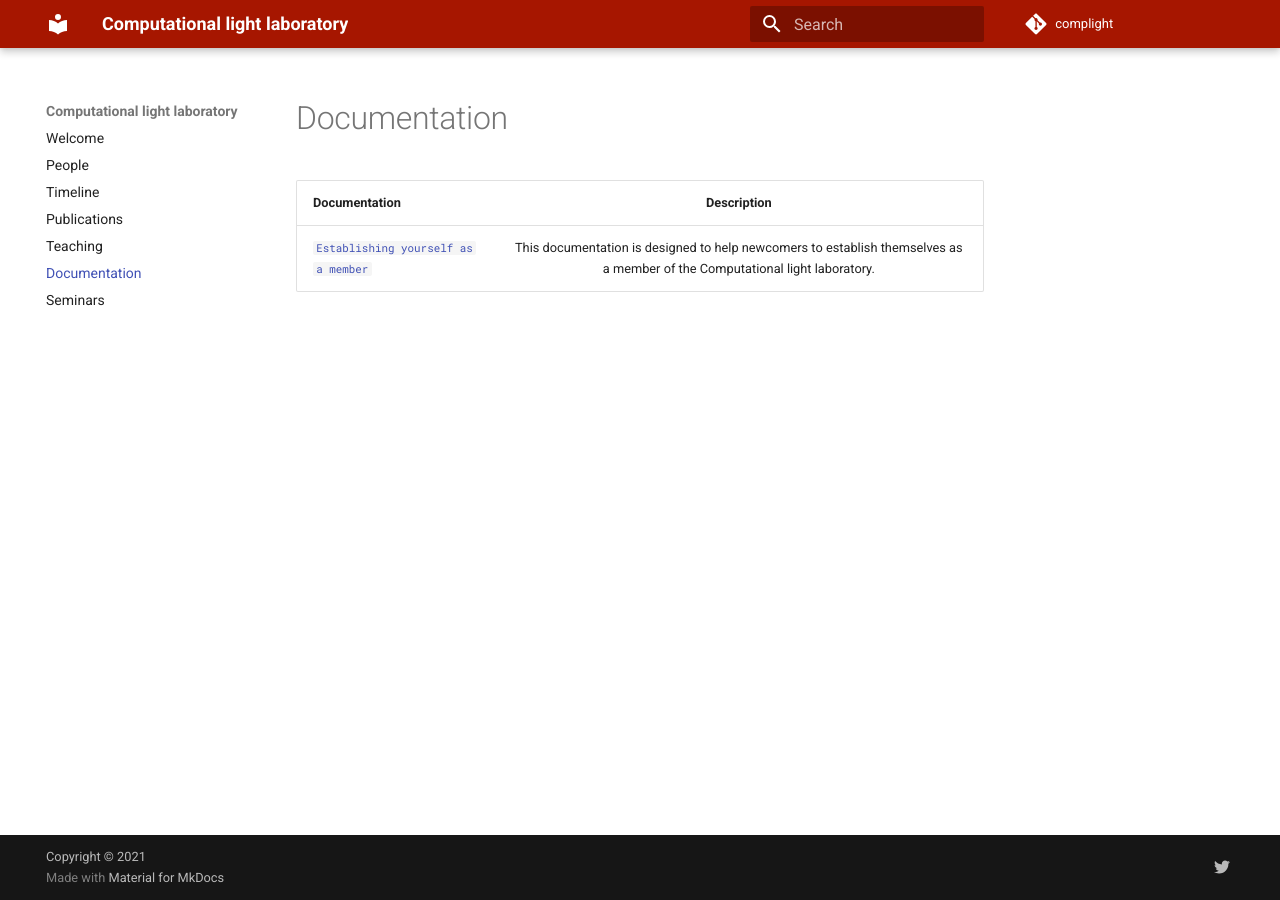
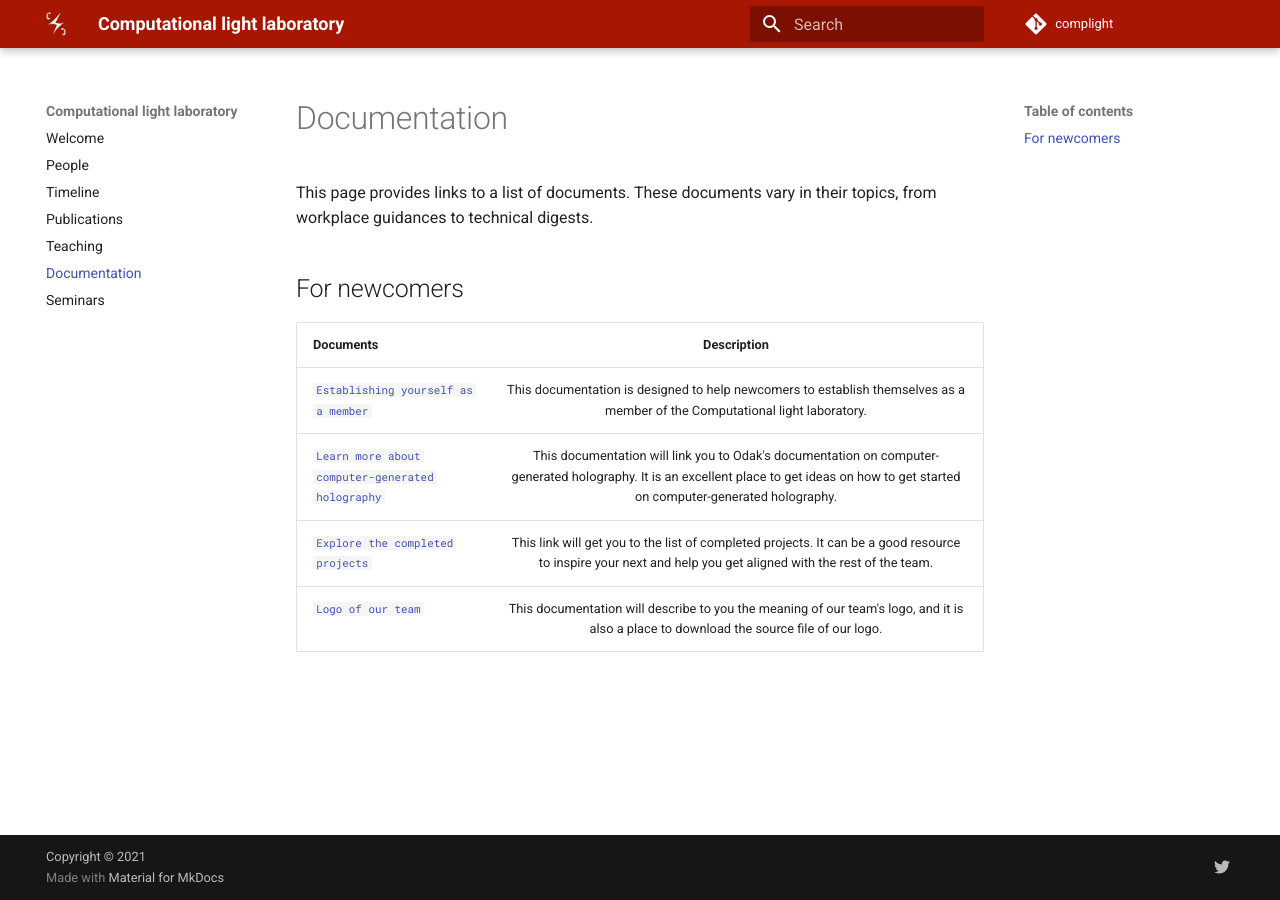
Before and after one commit to complight/complight.github.io, an MkDocs documentation site: the page built from docs/documentation.md, in a window 1280 px wide. Built offline with MkDocs 1.6.1 and Material for MkDocs 9.7.7, drawn with Linux system fonts in a browser that asks for light colours.

Commit message:
A major update.

```diff
--- a/docs/documentation.md
+++ b/docs/documentation.md
@@ -1,4 +1,11 @@
+# Documentation
+This page provides links to a list of documents.
+These documents vary in their topics, from workplace guidances to technical digests.
 
-| Documentation | Description   |
+## For newcomers
+| Documents | Description   |
 | ------------- |:-------------:|
 | [`Establishing yourself as a member`](documentation/getting_started.md) | This documentation is designed to help newcomers to establish themselves as a member of the Computational light laboratory. |
+| [`Learn more about computer-generated holography`](https://kunguz.github.io/odak/cgh/) | This documentation will link you to Odak's documentation on computer-generated holography. It is an excellent place to get ideas on how to get started on computer-generated holography. |
+| [`Explore the completed projects`](publications.md) | This link will get you to the list of completed projects. It can be a good resource to inspire your next and help you get aligned with the rest of the team. |
+| [`Logo of our team`](documentation/logo.md) | This documentation will describe to you the meaning of our team's logo, and it is also a place to download the source file of our logo. |
--- a/mkdocs.yml
+++ b/mkdocs.yml
@@ -20,6 +20,7 @@ nav:
 
 theme:
     name: material
+    logo: logo/logo.png
     theme:
         features:
             - navigation.instant
@@ -36,6 +37,9 @@ plugins:
 markdown_extensions:
    - pymdownx.arithmatex:
        generic: true
+   - pymdownx.emoji:
+       emoji_index: !!python/name:materialx.emoji.twemoji
+       emoji_generator: !!python/name:materialx.emoji.to_svg
 extra_javascript:
   - 'javascripts/config.js'
   - 'https://polyfill.io/v3/polyfill.min.js?features=es6'
```
Also changed, not shown: docs/people.md (+32 -0 lines), docs/publications.md (+3 -0 lines), docs/timeline.md (+2 -2 lines), docs/logo/logo.png (added), docs/logo/logo.svg (added), 2 other files.
